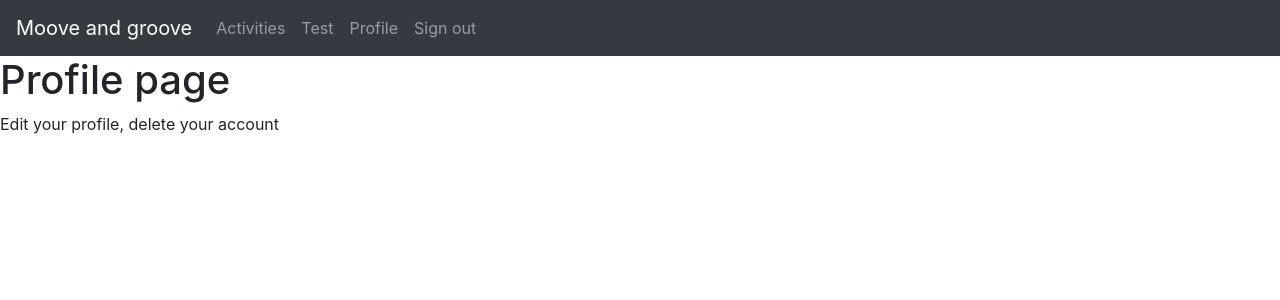
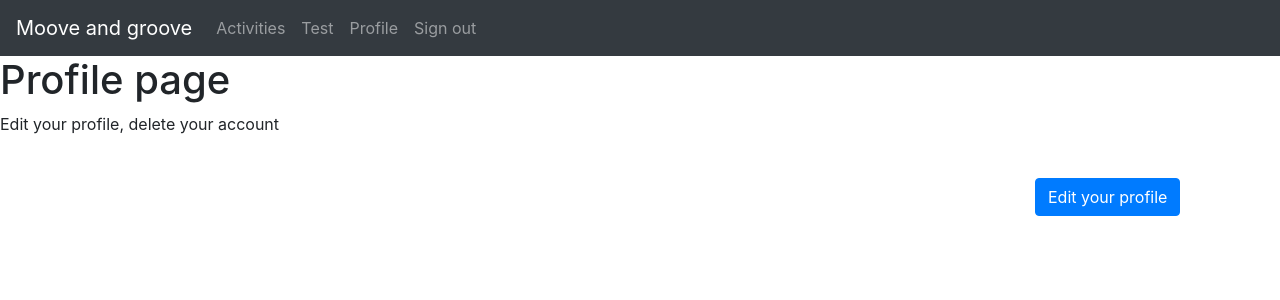
Before and after one commit to Dburiedhead/fitness_tracker, a React (Create React App) app in the folder tracker/: page /profile in a window 1280 px wide. Shown: the top 300 px of the page. Built offline with nearby package versions, Linux system fonts and the light colour scheme.

Commit message:
started user profile

```diff
--- a/tracker/src/components/profile.js
+++ b/tracker/src/components/profile.js
@@ -1,9 +1,15 @@
-import React, { Component } from 'react';
-import { Row, Col, Button, Modal, Container, Card, Image, Accordion, Table } from 'react-bootstrap'
+import React from 'react';
+import { Row, Col, Button, Container } from 'react-bootstrap'
 
-class Profile extends Component {
-    render() {
+function edit() {
+    console.log('edit the field !')
+};
 
+/*function Fields () {
+
+};*/
+
+function Profile() {
     return (
         <div>
             <h1>Profile page</h1>
@@ -11,15 +17,15 @@ class Profile extends Component {
             <Container style={{ paddingTop: '2%', background: 'rgb(255, 255, 255)' }}>
                 <Row>
                     <Col md={10}>
-
+                    {/* <Fields /> */}
                     </Col>
                     <Col md={2}>
+                        <Button variant='primary' onClick={edit}>Edit your profile</Button>
                     </Col>
                 </Row>
             </Container>
         </div>
     )
 }
-}
 
 export default Profile;
```
Lines whose indentation alone changed are shown as unchanged.
